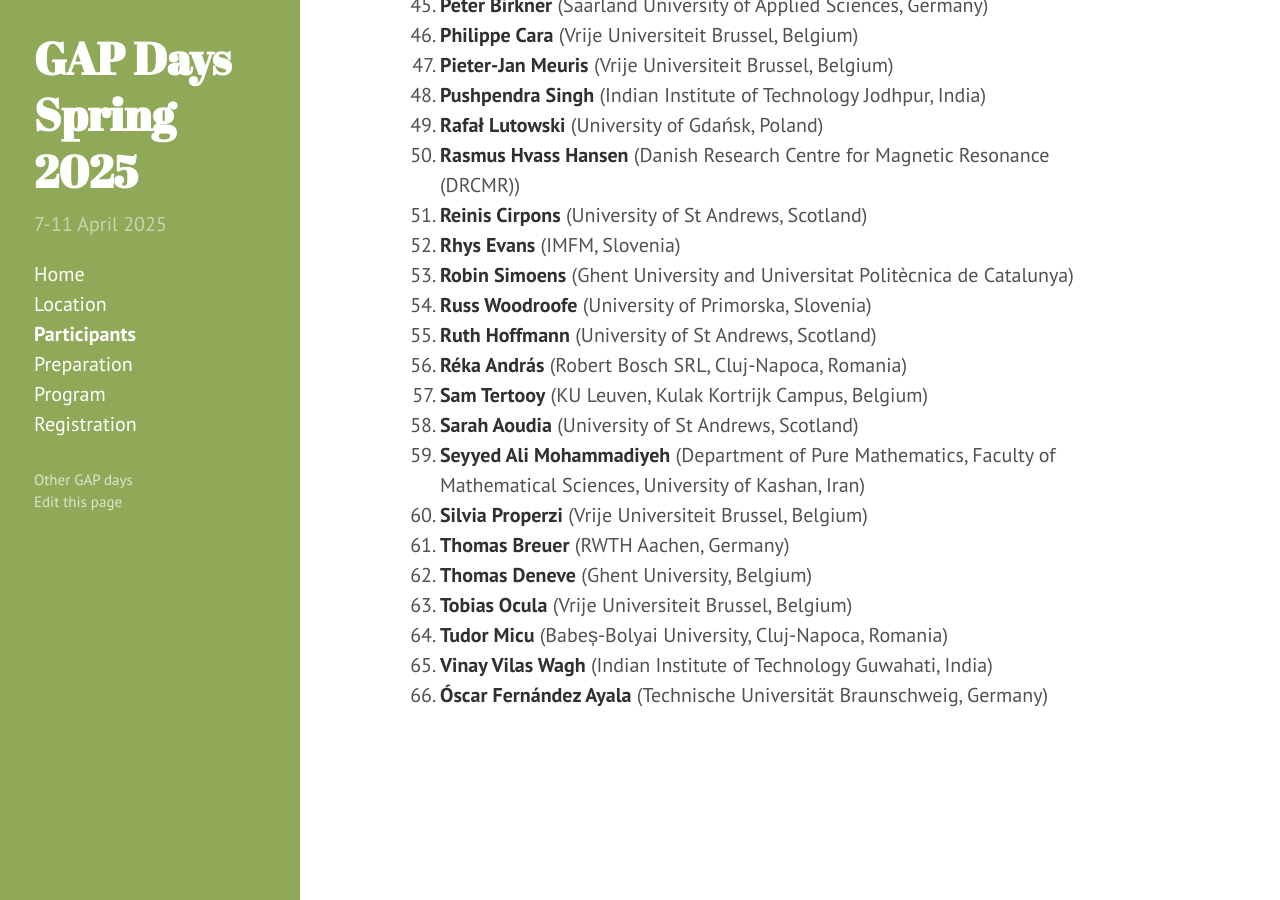
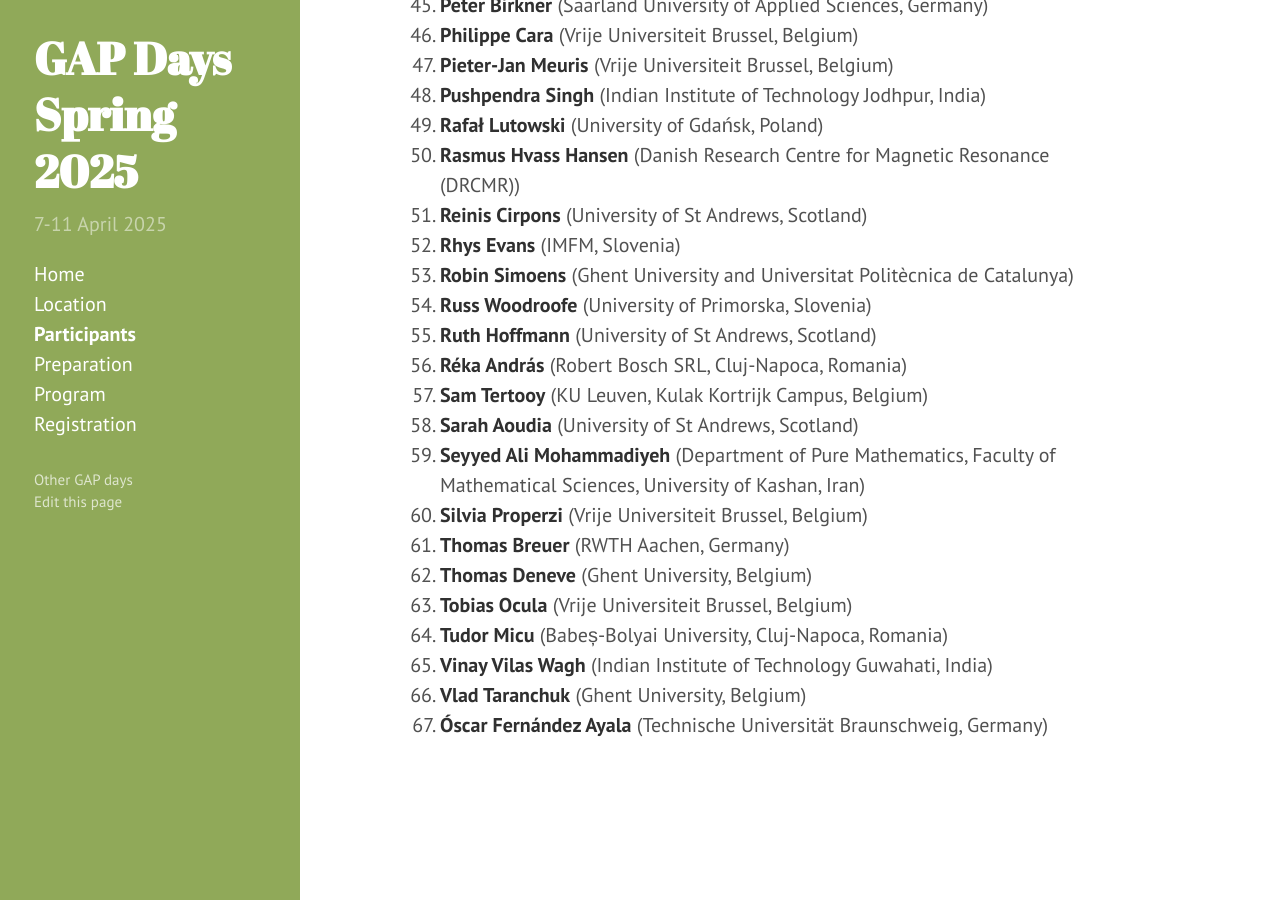
Before and after one commit to gapdays/gapdays2025-spring, a Jekyll site: the page built from participants.md, in a window 1280 px wide and 900 px high, scrolled down 1470 px. Built offline with Jekyll 4.4.1, drawn with Linux system fonts in a browser that asks for light colours.

Commit message:
updated participants

```diff
--- a/participants.md
+++ b/participants.md
@@ -68,6 +68,7 @@ participants:
   - {name: Russ Woodroofe, affiliation: "University of Primorska, Slovenia"}
   - {name: Guillaume Yziquel, affiliation: "VIZYON FRANCE (Grenbole)"}
   - {name: Daimy Van Caudenberg, affiliation: "KU Leuven"}
+  - {name: Vlad Taranchuk, affiliation: "Ghent University, Belgium"}
 ---
 
 <ol>{% assign participants = page.participants | sort: "name" %}
```
